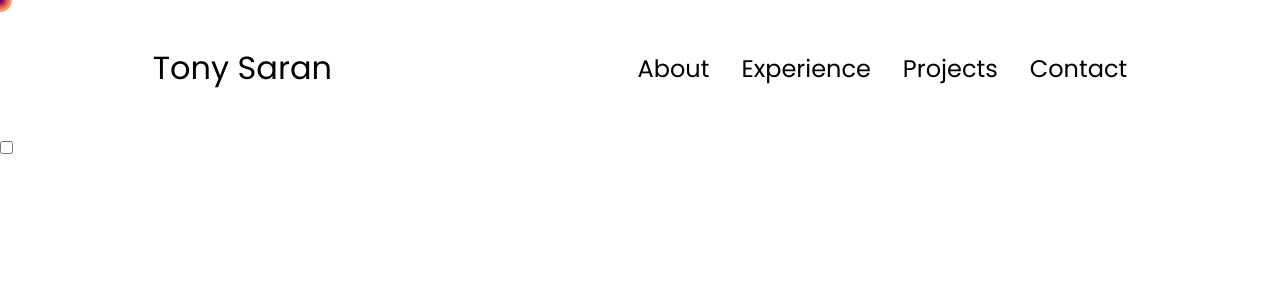
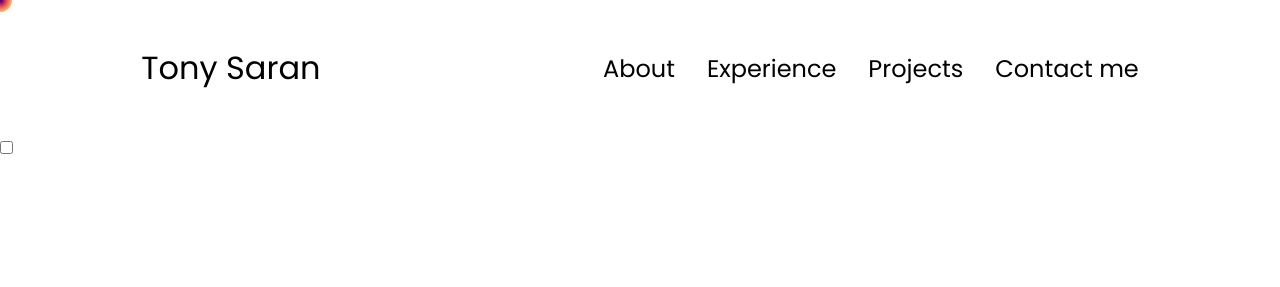
Before and after one commit to Saran-Kumar-M/Portfolio-website, a plain HTML site: page index.html in a window 1280 px wide. Shown: the top 287 px of the page. Drawn offline with Linux system fonts and the light colour scheme.

Commit message:
Update index.html

```diff
--- a/index.html
+++ b/index.html
@@ -40,7 +40,7 @@
           <li><a href="#about">About</a></li>
           <li><a href="#experience">Experience</a></li>
           <li><a href="#projects">Projects</a></li>
-          <li><a href="#contact">Contact</a></li>
+          <li><a href="#contact">Contact me</a></li>
         </ul>
       </div>
 
```
